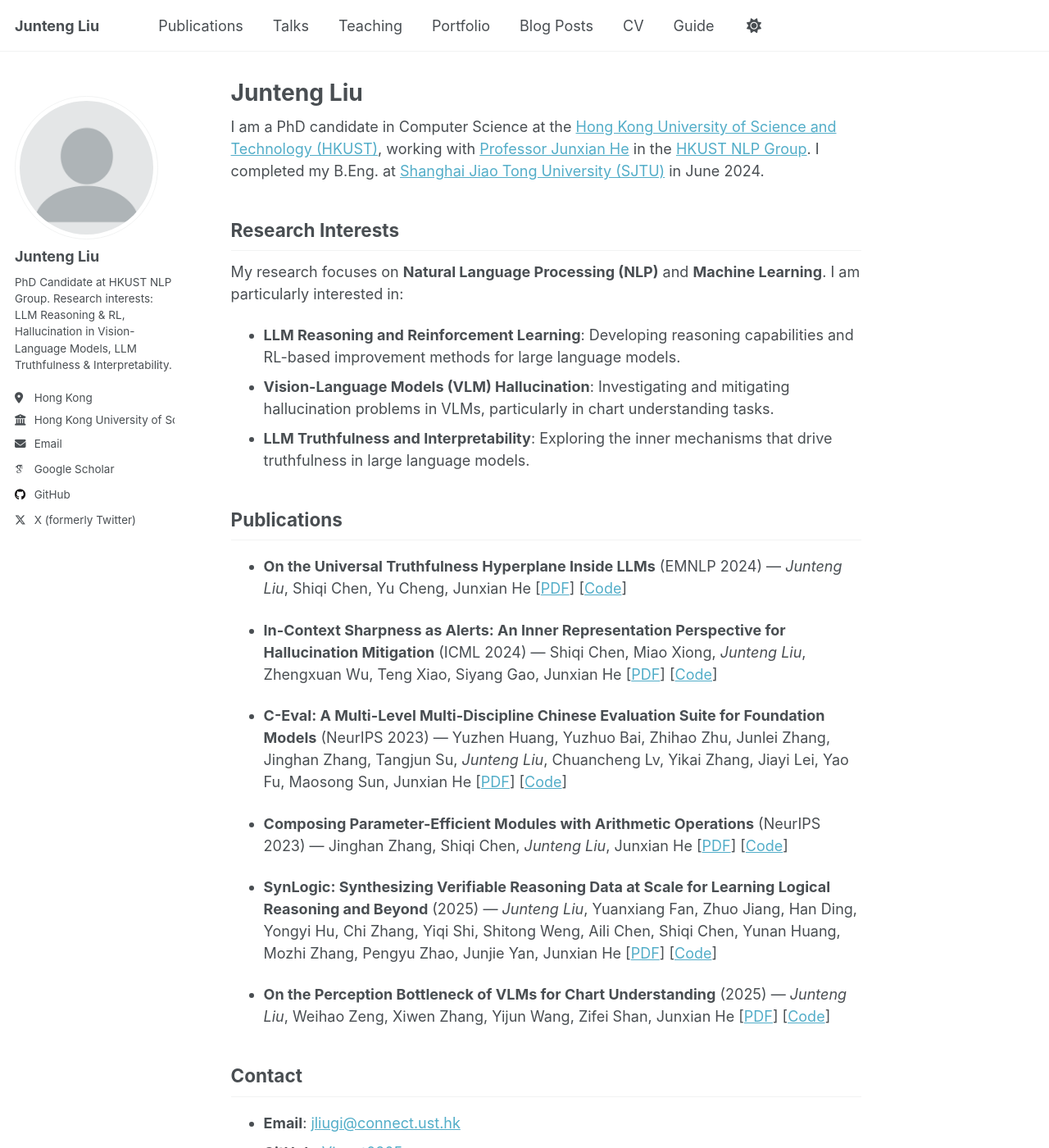
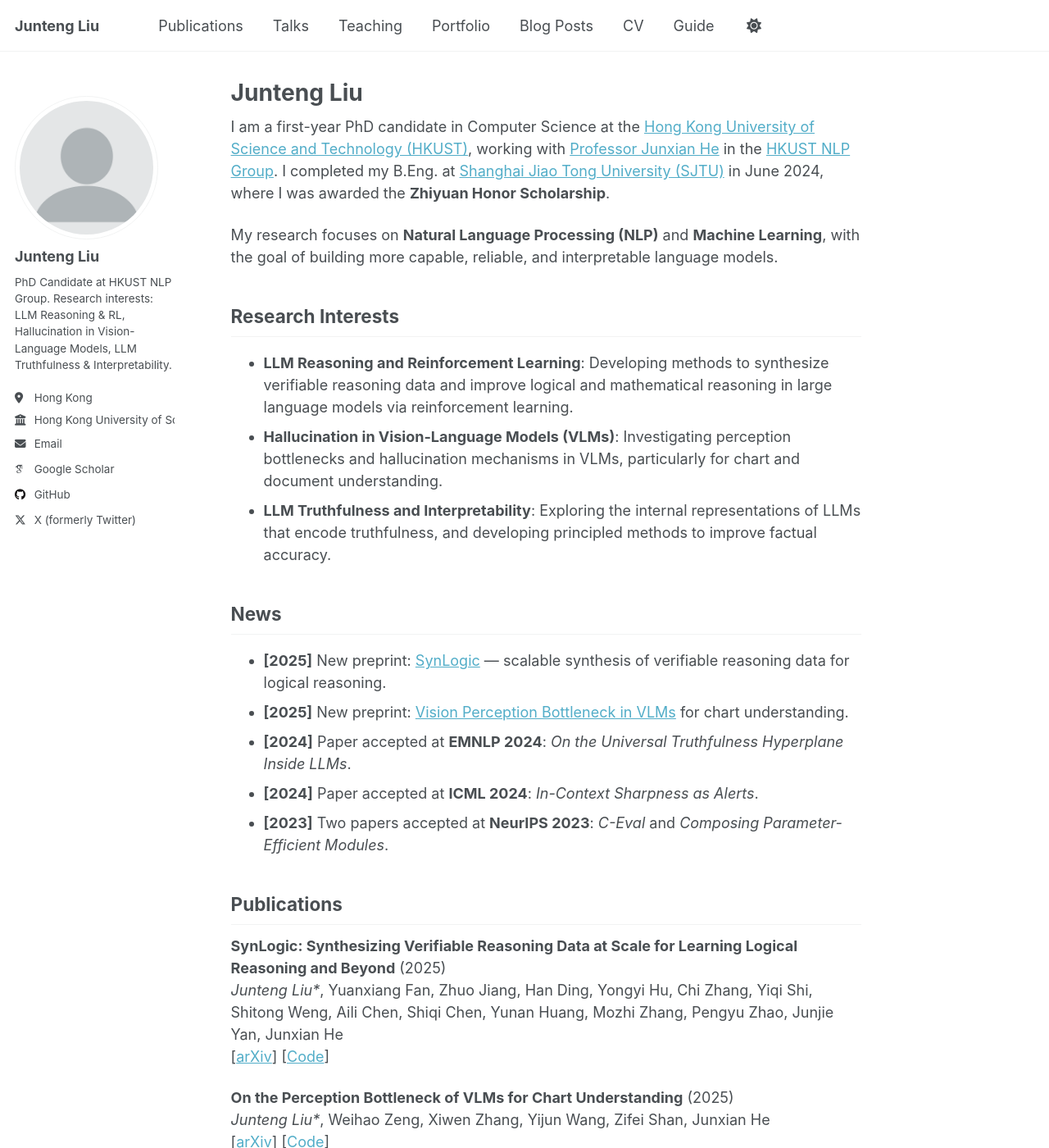
Before and after one commit to danielbob0201-png/danielbob0201-png.github.io, a Jekyll site: the page built from _pages/about.md, in a window 1280 px wide and 1400 px high. Shown: the whole window at 82% size. Built offline with Jekyll 4.4.1, drawn with Linux system fonts in a browser that asks for light colours; some web fonts are replaced; a script that is not in the unit is left out; some of the changed text lies outside the part shown.

Commit message:
Finalize _pages/about.md: full academic bio, publications, experience table, and contact for Junteng Liu

```diff
--- a/_pages/about.md
+++ b/_pages/about.md
@@ -7,45 +7,66 @@ redirect_from:
   - /about.html
 ---
 
-I am a PhD candidate in Computer Science at the [Hong Kong University of Science and Technology (HKUST)](https://www.ust.hk/), working with [Professor Junxian He](https://junxianhe.github.io/) in the [HKUST NLP Group](https://hkust-nlp.github.io/). I completed my B.Eng. at [Shanghai Jiao Tong University (SJTU)](https://www.sjtu.edu.cn/) in June 2024.
+I am a first-year PhD candidate in Computer Science at the [Hong Kong University of Science and Technology (HKUST)](https://www.ust.hk/), working with [Professor Junxian He](https://junxianhe.github.io/) in the [HKUST NLP Group](https://hkust-nlp.github.io/). I completed my B.Eng. at [Shanghai Jiao Tong University (SJTU)](https://www.sjtu.edu.cn/) in June 2024, where I was awarded the **Zhiyuan Honor Scholarship**.
+
+My research focuses on **Natural Language Processing (NLP)** and **Machine Learning**, with the goal of building more capable, reliable, and interpretable language models.
 
 ## Research Interests
 
-My research focuses on **Natural Language Processing (NLP)** and **Machine Learning**. I am particularly interested in:
+- **LLM Reasoning and Reinforcement Learning**: Developing methods to synthesize verifiable reasoning data and improve logical and mathematical reasoning in large language models via reinforcement learning.
+- **Hallucination in Vision-Language Models (VLMs)**: Investigating perception bottlenecks and hallucination mechanisms in VLMs, particularly for chart and document understanding.
+- **LLM Truthfulness and Interpretability**: Exploring the internal representations of LLMs that encode truthfulness, and developing principled methods to improve factual accuracy.
 
-- **LLM Reasoning and Reinforcement Learning**: Developing reasoning capabilities and RL-based improvement methods for large language models.
-- **Vision-Language Models (VLM) Hallucination**: Investigating and mitigating hallucination problems in VLMs, particularly in chart understanding tasks.
-- **LLM Truthfulness and Interpretability**: Exploring the inner mechanisms that drive truthfulness in large language models.
+## News
+
+- **[2025]** New preprint: [SynLogic](https://arxiv.org/abs/2504.14407) — scalable synthesis of verifiable reasoning data for logical reasoning.
+- **[2025]** New preprint: [Vision Perception Bottleneck in VLMs](https://arxiv.org/abs/2502.10858) for chart understanding.
+- **[2024]** Paper accepted at **EMNLP 2024**: *On the Universal Truthfulness Hyperplane Inside LLMs*.
+- **[2024]** Paper accepted at **ICML 2024**: *In-Context Sharpness as Alerts*.
+- **[2023]** Two papers accepted at **NeurIPS 2023**: *C-Eval* and *Composing Parameter-Efficient Modules*.
 
 ## Publications
 
-- **On the Universal Truthfulness Hyperplane Inside LLMs** (EMNLP 2024) — *Junteng Liu*, Shiqi Chen, Yu Cheng, Junxian He
-  [[PDF](https://arxiv.org/abs/2410.03847)] [[Code](https://github.com/LJT-Homepage/Universal_Truthfulness_Hyperplane)]
+**SynLogic: Synthesizing Verifiable Reasoning Data at Scale for Learning Logical Reasoning and Beyond** (2025)
+*Junteng Liu\**, Yuanxiang Fan, Zhuo Jiang, Han Ding, Yongyi Hu, Chi Zhang, Yiqi Shi, Shitong Weng, Aili Chen, Shiqi Chen, Yunan Huang, Mozhi Zhang, Pengyu Zhao, Junjie Yan, Junxian He
+[[arXiv](https://arxiv.org/abs/2504.14407)] [[Code](https://github.com/Vicent0205/SynLogic)]
 
-- **In-Context Sharpness as Alerts: An Inner Representation Perspective for Hallucination Mitigation** (ICML 2024) — Shiqi Chen, Miao Xiong, *Junteng Liu*, Zhengxuan Wu, Teng Xiao, Siyang Gao, Junxian He
-  [[PDF](https://arxiv.org/abs/2312.01568)] [[Code](https://github.com/LJT-Homepage/LLMShap)]
+**On the Perception Bottleneck of VLMs for Chart Understanding** (2025)
+*Junteng Liu\**, Weihao Zeng, Xiwen Zhang, Yijun Wang, Zifei Shan, Junxian He
+[[arXiv](https://arxiv.org/abs/2502.10858)] [[Code](https://github.com/Vicent0205/Vision4Chart)]
 
-- **C-Eval: A Multi-Level Multi-Discipline Chinese Evaluation Suite for Foundation Models** (NeurIPS 2023) — Yuzhen Huang, Yuzhuo Bai, Zhihao Zhu, Junlei Zhang, Jinghan Zhang, Tangjun Su, *Junteng Liu*, Chuancheng Lv, Yikai Zhang, Jiayi Lei, Yao Fu, Maosong Sun, Junxian He
-  [[PDF](https://arxiv.org/abs/2305.12581)] [[Code](https://github.com/LJT-Homepage/C-Eval)]
+**On the Universal Truthfulness Hyperplane Inside LLMs** (EMNLP 2024)
+*Junteng Liu\**, Shiqi Chen, Yu Cheng, Junxian He
+[[arXiv](https://arxiv.org/abs/2410.03847)] [[Code](https://github.com/LJT-Homepage/Universal_Truthfulness_Hyperplane)]
 
-- **Composing Parameter-Efficient Modules with Arithmetic Operations** (NeurIPS 2023) — Jinghan Zhang, Shiqi Chen, *Junteng Liu*, Junxian He
-  [[PDF](https://arxiv.org/abs/2308.15686)] [[Code](https://github.com/LJT-Homepage/MoE-Arithmetic)]
+**In-Context Sharpness as Alerts: An Inner Representation Perspective for Hallucination Mitigation** (ICML 2024)
+Shiqi Chen, Miao Xiong, *Junteng Liu*, Zhengxuan Wu, Teng Xiao, Siyang Gao, Junxian He
+[[arXiv](https://arxiv.org/abs/2312.01568)]
 
-- **SynLogic: Synthesizing Verifiable Reasoning Data at Scale for Learning Logical Reasoning and Beyond** (2025) — *Junteng Liu*, Yuanxiang Fan, Zhuo Jiang, Han Ding, Yongyi Hu, Chi Zhang, Yiqi Shi, Shitong Weng, Aili Chen, Shiqi Chen, Yunan Huang, Mozhi Zhang, Pengyu Zhao, Junjie Yan, Junxian He
-  [[PDF](https://arxiv.org/abs/2504.14407)] [[Code](https://github.com/Vicent0205/SynLogic)]
+**C-Eval: A Multi-Level Multi-Discipline Chinese Evaluation Suite for Foundation Models** (NeurIPS 2023)
+Yuzhen Huang, Yuzhuo Bai, Zhihao Zhu, Junlei Zhang, Jinghan Zhang, Tangjun Su, *Junteng Liu*, Chuancheng Lv, Yikai Zhang, Jiayi Lei, Yao Fu, Maosong Sun, Junxian He
+[[arXiv](https://arxiv.org/abs/2305.12581)] [[Project](https://cevalbenchmark.com/)]
 
-- **On the Perception Bottleneck of VLMs for Chart Understanding** (2025) — *Junteng Liu*, Weihao Zeng, Xiwen Zhang, Yijun Wang, Zifei Shan, Junxian He
-  [[PDF](https://arxiv.org/abs/2502.10858)] [[Code](https://github.com/Vicent0205/Vision4Chart)]
+**Composing Parameter-Efficient Modules with Arithmetic Operations** (NeurIPS 2023)
+Jinghan Zhang, Shiqi Chen, *Junteng Liu*, Junxian He
+[[arXiv](https://arxiv.org/abs/2308.15686)]
+
+## Experience
+
+| Period | Role | Organization |
+|--------|------|--------------|
+| Feb 2025 – Present | Research Intern | [MINIMAX](https://www.minimax.chat/) |
+| Jun 2024 – Sep 2024 | Research Intern | [Tencent WXG](https://weixin.qq.com/), advised by [Zifei Shan](https://github.com/shanzf) |
+| Jun 2023 – Dec 2023 | Research Intern | [Shanghai AI Lab](https://www.shanghaiailab.org/), advised by [Prof. Yu Cheng](https://www.cs.ox.ac.uk/people/yu.cheng/) |
+
+## Education
+
+- **Ph.D. in Computer Science** (2024 – Present), Hong Kong University of Science and Technology, supervised by Prof. Junxian He
+- **B.Eng.** (2020 – 2024), Shanghai Jiao Tong University — *Zhiyuan Honor Scholarship*
 
 ## Contact
 
-- **Email**: [jliugi@connect.ust.hk](mailto:jliugi@connect.ust.hk)
-- **GitHub**: [Vicent0205](https://github.com/Vicent0205)
-- **Google Scholar**: [Junteng Liu](https://scholar.google.com/citations?hl=en&user=tbK9jl4AAAAJ&view_op=list_works&sortby=pubdate)
-- **X (Twitter)**: [@junteng88716710](https://x.com/junteng88716710)
-
-## Experience
-
-- **Research Intern**, [MINIMAX](https://www.minimax.chat/) (Feb 2025 – Present)
-- **Research Intern**, [Tencent WXG](https://weixin.qq.com/) (Jun 2024 – Sep 2024), advised by [Zifei Shan](https://github.com/shanzf)
-- **Research Intern**, [Shanghai AI Lab](https://www.shanghaiailab.org/) (Jun 2023 – Dec 2023), advised by [Prof. Yu Cheng](https://www.cs.ox.ac.uk/people/yu.cheng/)
+- ✉️ **Email**: [jliugi@connect.ust.hk](mailto:jliugi@connect.ust.hk)
+- 💻 **GitHub**: [Vicent0205](https://github.com/Vicent0205)
+- 🎓 **Google Scholar**: [Junteng Liu](https://scholar.google.com/citations?hl=en&user=tbK9jl4AAAAJ&view_op=list_works&sortby=pubdate)
+- 🐦 **X (Twitter)**: [@junteng88716710](https://x.com/junteng88716710)
```
